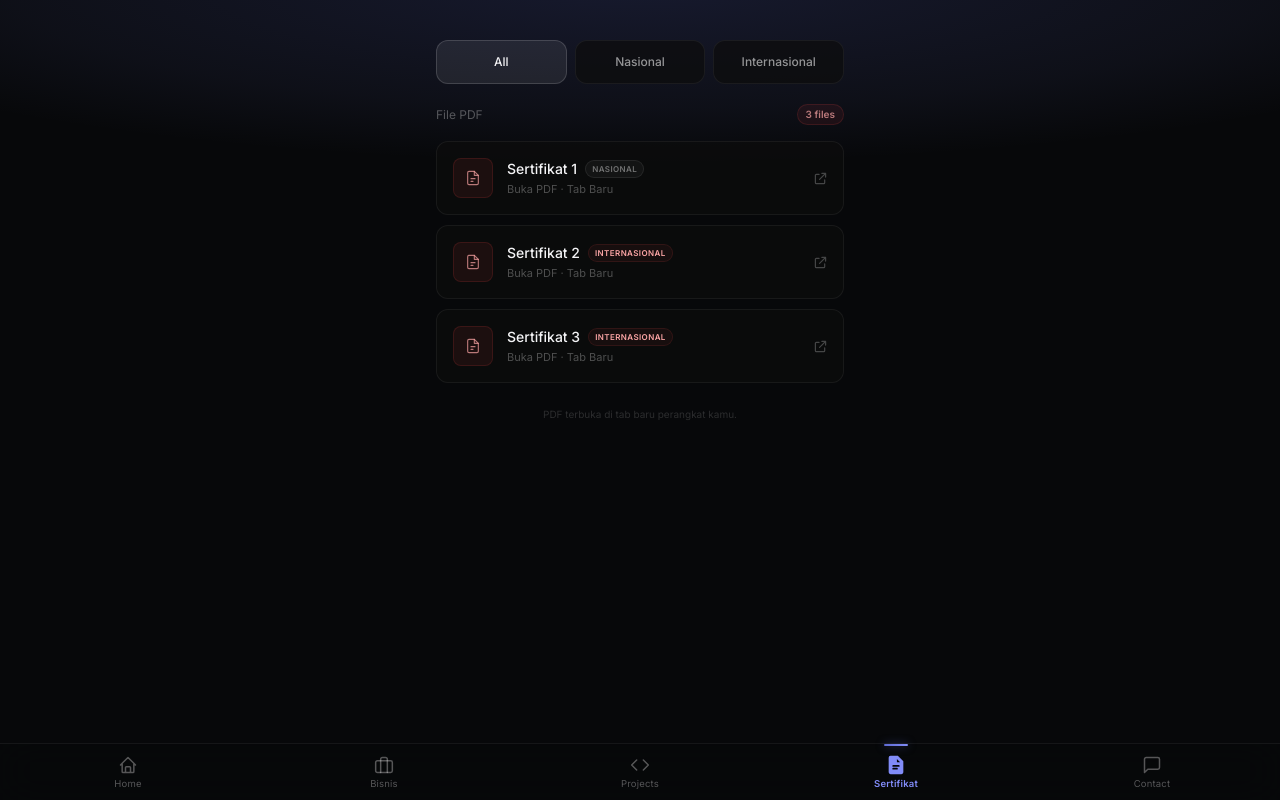
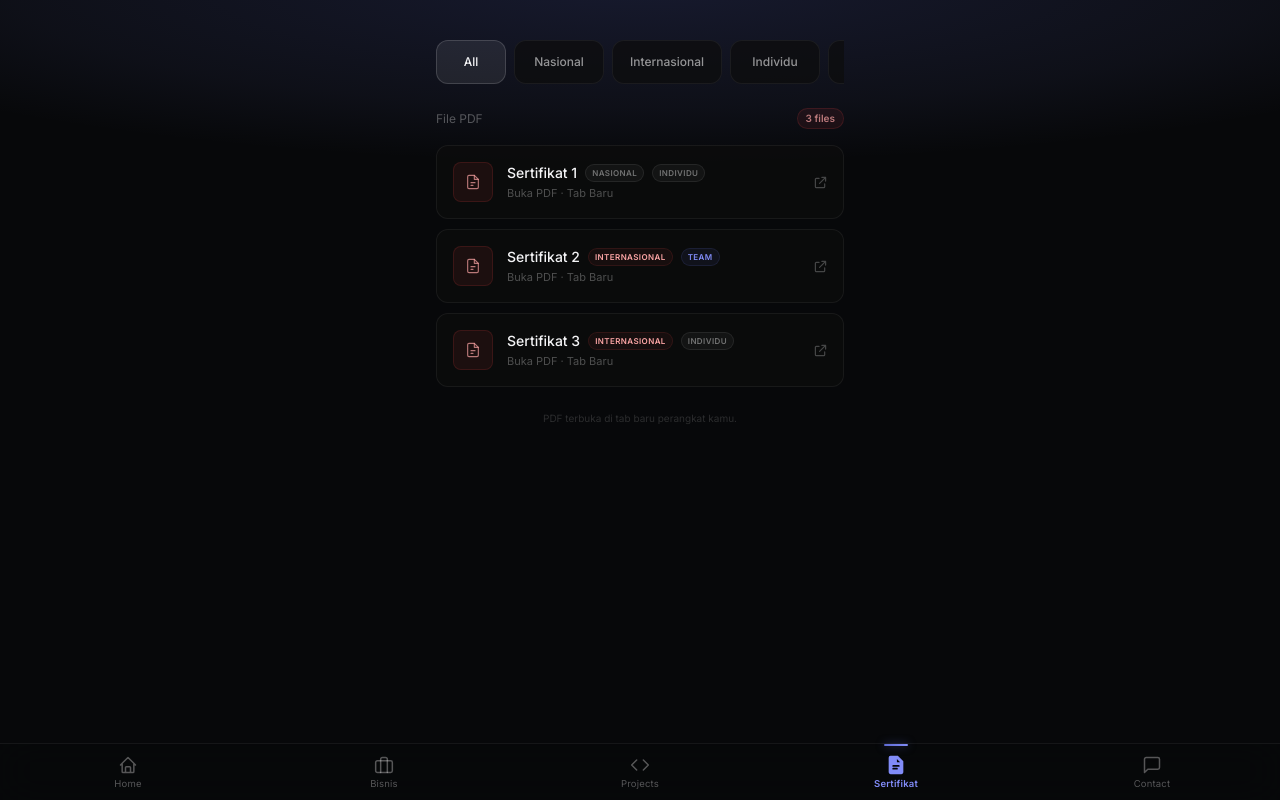
Before and after one commit to Curzyori/Portofolio-12, a Next.js app: page / in a window 1280 px wide. Both pictures are taken after a click on the tab "Sertifikat". Built offline with nearby package versions, Linux system fonts and the light colour scheme.

Commit message:
feat: add work mode filtering and UI support for individual and team certificates in SertifikatTab

```diff
--- a/app/globals.css
+++ b/app/globals.css
@@ -156,3 +156,12 @@ a, button {
   pointer-events: none;
   z-index: 0;
 }
+
+/* ─── Hide scrollbar utility ─────────────────────────────── */
+.scrollbar-none {
+  -ms-overflow-style: none;  /* IE and Edge */
+  scrollbar-width: none;  /* Firefox */
+}
+.scrollbar-none::-webkit-scrollbar {
+  display: none;  /* Chrome, Safari and Opera */
+}
--- a/components/tabs/SertifikatTab.tsx
+++ b/components/tabs/SertifikatTab.tsx
@@ -11,12 +11,14 @@ function CertCard({
   description,
   url,
   type,
+  workMode,
   index,
 }: {
   label: string;
   description?: string;
   url: string;
   type?: "nasional" | "internasional";
+  workMode?: "individu" | "team";
   index: number;
 }) {
   return (
@@ -25,7 +27,7 @@ function CertCard({
       id={`cert-card-${index + 1}`}
       target="_blank"
       rel="noopener noreferrer"
-      aria-label={`${label} — buka PDF di tab baru`}
+      aria-label={`${label}, buka PDF di tab baru`}
       className="group flex items-center gap-3.5 w-full p-4 rounded-xl transition-all duration-150 active:scale-[0.97]"
       style={{
         background: "rgba(13,13,13,0.72)",
@@ -53,7 +55,7 @@ function CertCard({
 
       {/* Text */}
       <div className="flex-1 min-w-0">
-        <div className="flex items-center gap-2">
+        <div className="flex items-center gap-2 flex-wrap">
           <p
             className="text-sm font-medium truncate"
             style={{ color: "#f4f4f6" }}
@@ -70,6 +72,18 @@ function CertCard({
               }}
             >
               {type}
+            </span>
+          )}
+          {workMode && (
+            <span
+              className="text-[8px] font-semibold tracking-wider uppercase px-1.5 py-0.5 rounded-full animate-fade-in"
+              style={{
+                background: workMode === "individu" ? "rgba(255,255,255,0.04)" : "rgba(94,106,210,0.08)",
+                border: workMode === "individu" ? "1px solid rgba(255,255,255,0.08)" : "1px solid rgba(94,106,210,0.15)",
+                color: workMode === "individu" ? "rgba(255,255,255,0.4)" : "#818cf8",
+              }}
+            >
+              {workMode}
             </span>
           )}
         </div>
@@ -102,7 +116,7 @@ function CertCard({
 
 // ─── SertifikatTab ────────────────────────────────────────────
 export default function SertifikatTab() {
-  const [filter, setFilter] = useState<"all" | "nasional" | "internasional">("all");
+  const [filter, setFilter] = useState<"all" | "nasional" | "internasional" | "individu" | "team">("all");
 
   if (!sertifikatSection || sertifikatSection.items.length === 0) {
     return (
@@ -130,6 +144,8 @@ export default function SertifikatTab() {
   const displayedItems = sertifikatSection.items.filter((item) => {
     if (filter === "nasional") return item.type === "nasional";
     if (filter === "internasional") return item.type === "internasional";
+    if (filter === "individu") return item.workMode === "individu";
+    if (filter === "team") return item.workMode === "team";
     return true;
   });
 
@@ -138,12 +154,18 @@ export default function SertifikatTab() {
       <h2 className="sr-only">Sertifikat</h2>
 
       {/* UI Filter Bar */}
-      <div className="flex gap-2 mb-5" role="group" aria-label="Filter sertifikat">
+      <div
+        className="flex overflow-x-auto whitespace-nowrap scrollbar-none gap-2 mb-5 pb-1"
+        role="group"
+        aria-label="Filter sertifikat"
+      >
         <button
           onClick={() => setFilter("all")}
-          className="flex-1 flex items-center justify-center text-xs font-medium rounded-xl transition-all duration-150 active:scale-[0.97]"
+          className="flex-1 md:flex-none min-w-[70px] flex-shrink-0 flex items-center justify-center text-xs font-medium rounded-xl transition-all duration-150 active:scale-[0.97]"
           style={{
             height: "44px", // Safe touch target
+            paddingLeft: "16px",
+            paddingRight: "16px",
             background: filter === "all" ? "rgba(255,255,255,0.08)" : "rgba(13,13,13,0.72)",
             border: filter === "all" ? "1px solid rgba(255,255,255,0.15)" : "1px solid rgba(255,255,255,0.06)",
             color: filter === "all" ? "#f4f4f6" : "rgba(255,255,255,0.56)",
@@ -154,9 +176,11 @@ export default function SertifikatTab() {
         </button>
         <button
           onClick={() => setFilter("nasional")}
-          className="flex-1 flex items-center justify-center text-xs font-medium rounded-xl transition-all duration-150 active:scale-[0.97]"
+          className="flex-1 md:flex-none min-w-[90px] flex-shrink-0 flex items-center justify-center text-xs font-medium rounded-xl transition-all duration-150 active:scale-[0.97]"
           style={{
             height: "44px", // Safe touch target
+            paddingLeft: "16px",
+            paddingRight: "16px",
             background: filter === "nasional" ? "rgba(239,68,68,0.06)" : "rgba(13,13,13,0.72)",
             border: filter === "nasional" ? "1px solid rgba(239,68,68,0.25)" : "1px solid rgba(255,255,255,0.06)",
             color: filter === "nasional" ? "#fca5a5" : "rgba(255,255,255,0.56)",
@@ -167,9 +191,11 @@ export default function SertifikatTab() {
         </button>
         <button
           onClick={() => setFilter("internasional")}
-          className="flex-1 flex items-center justify-center text-xs font-medium rounded-xl transition-all duration-150 active:scale-[0.97]"
+          className="flex-1 md:flex-none min-w-[110px] flex-shrink-0 flex items-center justify-center text-xs font-medium rounded-xl transition-all duration-150 active:scale-[0.97]"
           style={{
             height: "44px", // Safe touch target
+            paddingLeft: "16px",
+            paddingRight: "16px",
             background: filter === "internasional" ? "rgba(239,68,68,0.06)" : "rgba(13,13,13,0.72)",
             border: filter === "internasional" ? "1px solid rgba(239,68,68,0.25)" : "1px solid rgba(255,255,255,0.06)",
             color: filter === "internasional" ? "#fca5a5" : "rgba(255,255,255,0.56)",
@@ -177,6 +203,36 @@ export default function SertifikatTab() {
           }}
         >
           Internasional
+        </button>
+        <button
+          onClick={() => setFilter("individu")}
+          className="flex-1 md:flex-none min-w-[90px] flex-shrink-0 flex items-center justify-center text-xs font-medium rounded-xl transition-all duration-150 active:scale-[0.97]"
+          style={{
+            height: "44px", // Safe touch target
+            paddingLeft: "16px",
+            paddingRight: "16px",
+            background: filter === "individu" ? "rgba(255,255,255,0.08)" : "rgba(13,13,13,0.72)",
+            border: filter === "individu" ? "1px solid rgba(255,255,255,0.15)" : "1px solid rgba(255,255,255,0.06)",
+            color: filter === "individu" ? "#f4f4f6" : "rgba(255,255,255,0.56)",
+            cursor: "pointer",
+          }}
+        >
+          Individu
+        </button>
+        <button
+          onClick={() => setFilter("team")}
+          className="flex-1 md:flex-none min-w-[80px] flex-shrink-0 flex items-center justify-center text-xs font-medium rounded-xl transition-all duration-150 active:scale-[0.97]"
+          style={{
+            height: "44px", // Safe touch target
+            paddingLeft: "16px",
+            paddingRight: "16px",
+            background: filter === "team" ? "rgba(94,106,210,0.08)" : "rgba(13,13,13,0.72)",
+            border: filter === "team" ? "1px solid rgba(94,106,210,0.25)" : "1px solid rgba(255,255,255,0.06)",
+            color: filter === "team" ? "#818cf8" : "rgba(255,255,255,0.56)",
+            cursor: "pointer",
+          }}
+        >
+          Team
         </button>
       </div>
 
@@ -225,6 +281,7 @@ export default function SertifikatTab() {
                 description={item.description}
                 url={item.url}
                 type={item.type}
+                workMode={item.workMode}
                 index={sertifikatSection.items.indexOf(item)}
               />
             </div>
--- a/data/links.ts
+++ b/data/links.ts
@@ -12,6 +12,7 @@ export interface LinkItem {
   isExternal?: boolean;
   isFavorite?: boolean;
   type?: "nasional" | "internasional";
+  workMode?: "individu" | "team";
 }
 
 export interface LinkSection {
@@ -164,6 +165,7 @@ export const sections: LinkSection[] = [
         url: "/certificates/sertifikat-1.pdf", // taruh PDF di public/certificates/
         isExternal: true,
         type: "nasional",
+        workMode: "individu",
       },
       {
         id: "cert-2",
@@ -172,6 +174,7 @@ export const sections: LinkSection[] = [
         url: "/certificates/sertifikat-2.pdf",
         isExternal: true,
         type: "internasional",
+        workMode: "team",
       },
       {
         id: "cert-3",
@@ -180,6 +183,7 @@ export const sections: LinkSection[] = [
         url: "/certificates/sertifikat-3.pdf",
         isExternal: true,
         type: "internasional",
+        workMode: "individu",
       },
     ],
   },
```
Also changed, not shown: 2 other files (tests, documents, lock files or other folders).
